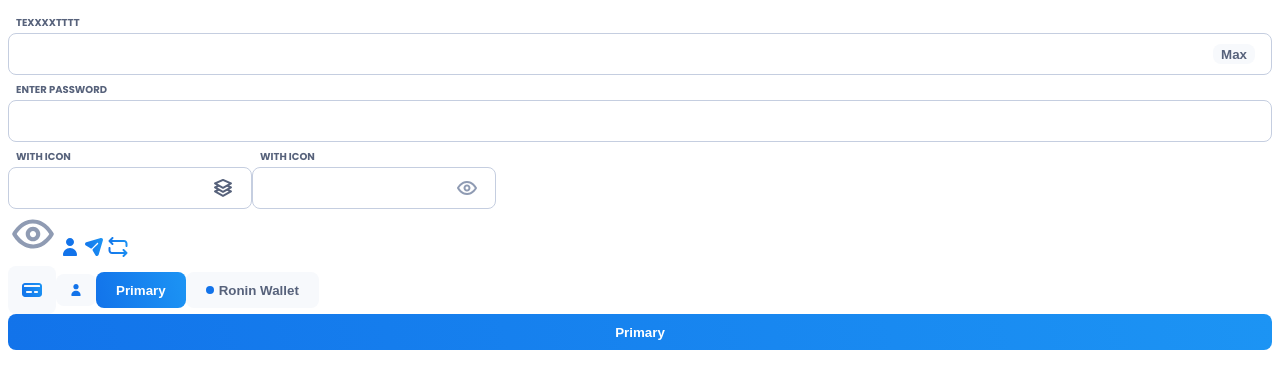
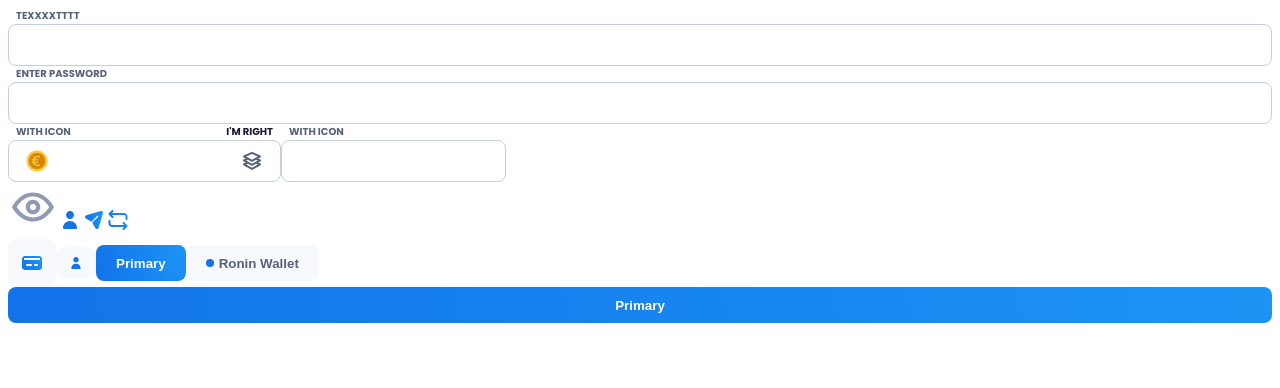
Before and after one commit to trchopan/axie-challenge, a Vue app: page /try-components in a window 1280 px wide. Shown: the top 388 px of the page. Built offline with nearby package versions, Linux system fonts and the light colour scheme; no server answers; sample sign-in values are in the browser's storage.

Commit message:
Support prepend slot and right label for TextInput

```diff
--- a/src/components/TextInput.vue
+++ b/src/components/TextInput.vue
@@ -1,12 +1,25 @@
 <template>
   <div class="input-container" :class="{'input-inline': inline}">
-    <label v-if="label" :for="`simple-input-${myId}`" class="input-label">
-      {{ label }}
-    </label>
+    <div v-if="label || rightLabel" class="input-label">
+      <label v-if="label" :for="`simple-input-${myId}`">
+        {{ label }}
+      </label>
+      <div class="spacer"></div>
+      <label
+        v-if="rightLabel"
+        :for="`simple-input-${myId}`"
+        class="input-right-label"
+      >
+        {{ rightLabel }}
+      </label>
+    </div>
     <div class="input-control">
+      <div class="input-prepend-slot">
+        <slot name="prepend"></slot>
+      </div>
       <input :id="`simple-input-${myId}`" :type="type" />
-      <div class="input-slot">
-        <slot></slot>
+      <div class="input-append-slot">
+        <slot name="append"></slot>
       </div>
     </div>
   </div>
@@ -22,6 +35,7 @@ export default defineComponent({
   props: {
     inline: {type: Boolean, required: false},
     label: {type: String, required: false},
+    rightLabel: {type: String, required: false},
     type: {type: String, required: false},
     iconClick: {type: String, required: false},
   },
@@ -45,6 +59,10 @@ export default defineComponent({
     text-transform: uppercase;
     color: #57627b;
     padding: 0 0.5rem;
+    display: flex;
+  }
+  &-right-label {
+    color: #151a30;
   }
   &-control {
     background: #ffffff;
@@ -71,10 +89,17 @@ export default defineComponent({
       color: #151a30;
     }
   }
-  &-slot {
-    padding-left: 5px;
+  &-prepend-slot,
+  &-append-slot {
     display: flex;
     justify-content: center;
   }
+  &-prepend-slot {
+    padding-right: 5px;
+  }
+
+  &-append-slot {
+    padding-left: 5px;
+  }
 }
 </style>
--- a/src/pages/TryComponents.vue
+++ b/src/pages/TryComponents.vue
@@ -3,9 +3,14 @@
     <Button small>Max</Button>
   </TextInput>
   <TextInput label="enter password" type="password" />
-  <div>
-    <TextInput label="With Icon" type="Text" inline>
-      <Icon name="stack" />
+  <div class="row">
+    <TextInput type="Text" inline label="With Icon" right-label="I'm right">
+      <template #prepend>
+        <Icon name="euro" />
+      </template>
+      <template #append>
+        <Icon name="stack" />
+      </template>
     </TextInput>
     <TextInput label="With Icon" type="Text" inline>
       <Icon name="eye" />
--- a/src/style.scss
+++ b/src/style.scss
@@ -34,3 +34,11 @@ textarea:focus,
 input:focus {
   outline: none;
 }
+
+.row {
+  display: flex;
+}
+
+.spacer {
+  flex: 1;
+}
```
